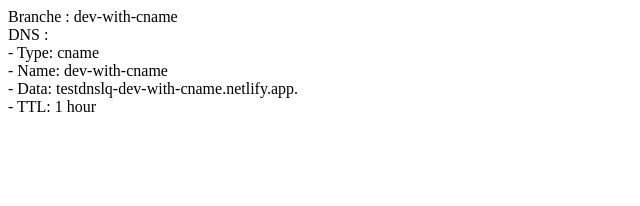
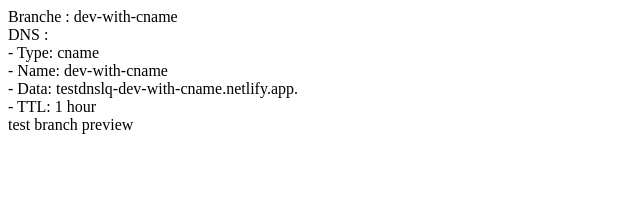
Before and after one commit to cyralain/testdns, a Nuxt app: page / in a window 1280 px wide. Shown: the top 206 px of the page, without its empty margins (0-640 px from the left). Built offline with nearby package versions, Linux system fonts and the light colour scheme.

Commit message:
test branch preview

```diff
--- a/app.vue
+++ b/app.vue
@@ -7,4 +7,5 @@
     - Data: testdnslq-dev-with-cname.netlify.app.<br/>
     - TTL: 1 hour<br/>
   </div>
+  <div>test branch preview</div>
 </template>
```
